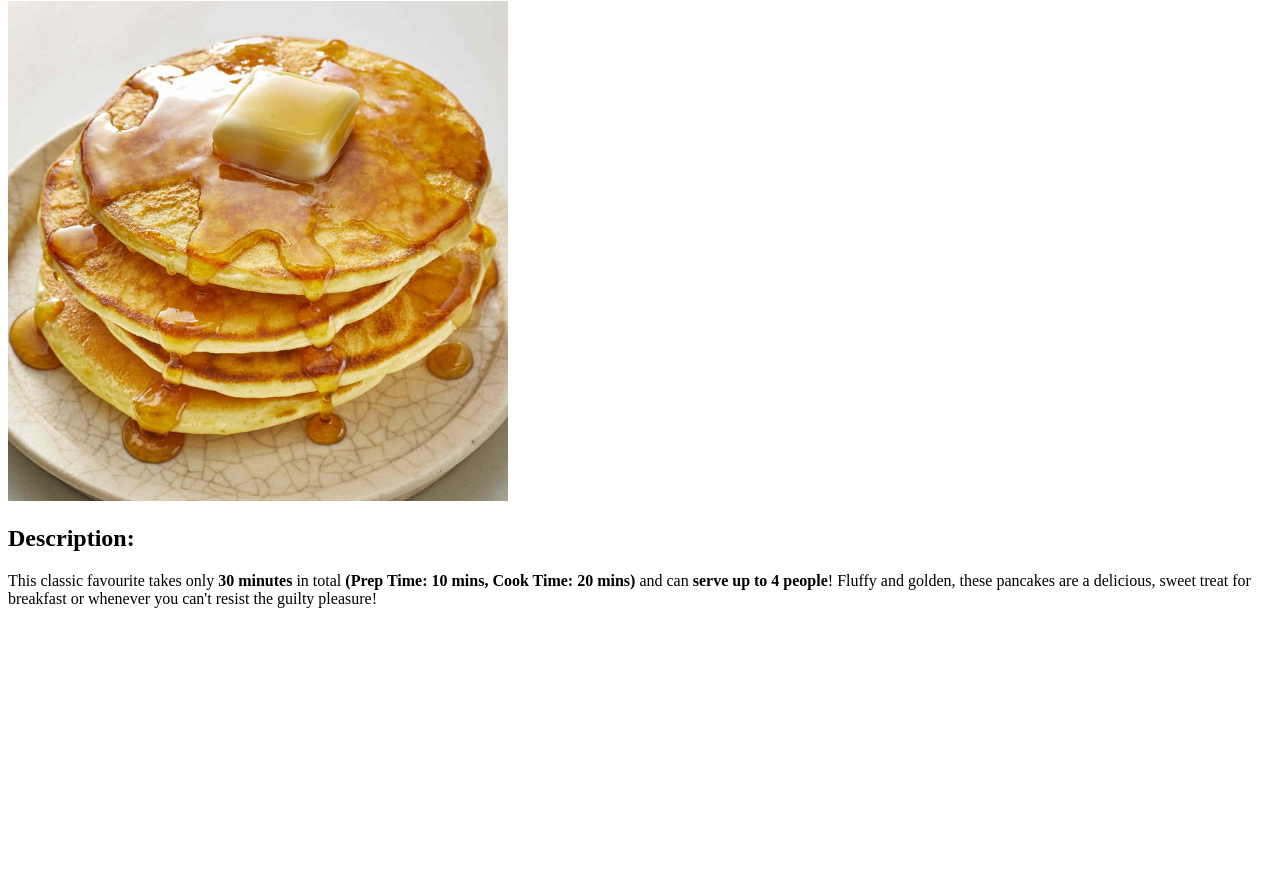
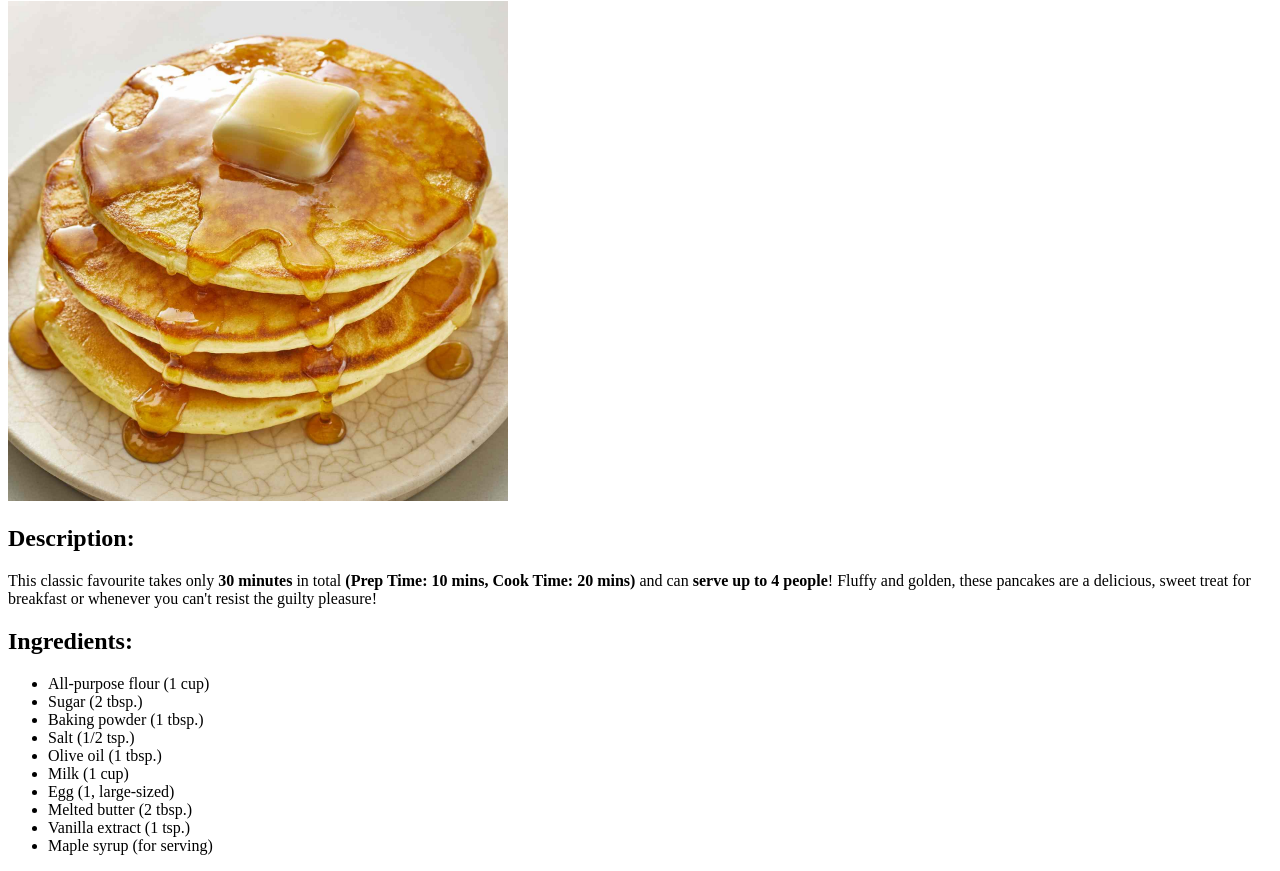
Before and after one commit to AliShah789/odin-recipes, a plain HTML site: page recipes/pancakes.html in a window 1280 px wide. Shown: the part 79-950 px from the top of the page. Before the commit the page ends 800 px from the top, so only its background shows below. Drawn offline with Linux system fonts and the light colour scheme.

Commit message:
Add a heading saying 'Ingredients' and make an unordered list of the ingredients required.

```diff
--- a/recipes/pancakes.html
+++ b/recipes/pancakes.html
@@ -11,5 +11,19 @@
 
     <h2>Description:</h2>
     <p>This classic favourite takes only <strong>30 minutes</strong> in total <strong>(Prep Time: 10 mins, Cook Time: 20 mins)</strong> and can <strong>serve up to 4 people</strong>! Fluffy and golden, these pancakes are a delicious, sweet treat for breakfast or whenever you can't resist the guilty pleasure!</p>
+
+    <h2>Ingredients:</h2>
+    <ul>
+        <li>All-purpose flour (1 cup)</li>
+        <li>Sugar (2 tbsp.)</li>
+        <li>Baking powder (1 tbsp.)</li>
+        <li>Salt (1/2 tsp.)</li>
+        <li>Olive oil (1 tbsp.)</li>
+        <li>Milk (1 cup)</li>
+        <li>Egg (1, large-sized)</li>
+        <li>Melted butter (2 tbsp.)</li>
+        <li>Vanilla extract (1 tsp.)</li>
+        <li>Maple syrup (for serving)</li>
+    </ul>
 </body>
 </html>
```
